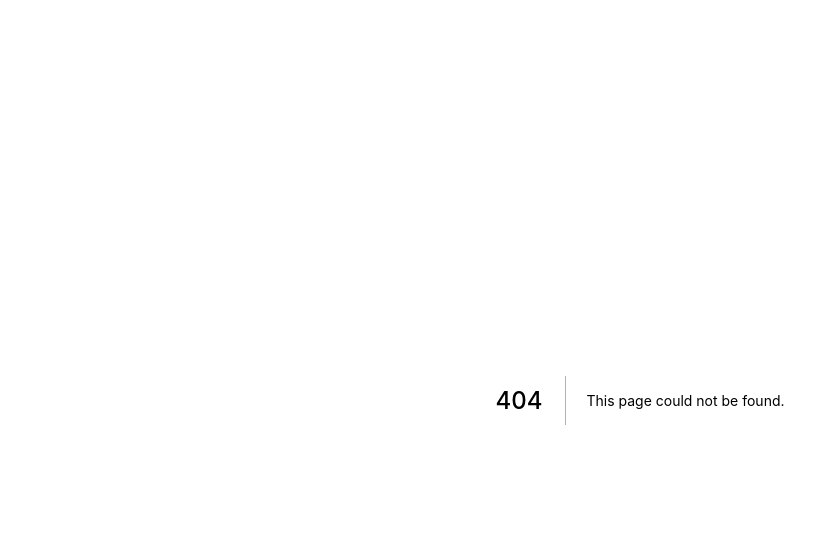
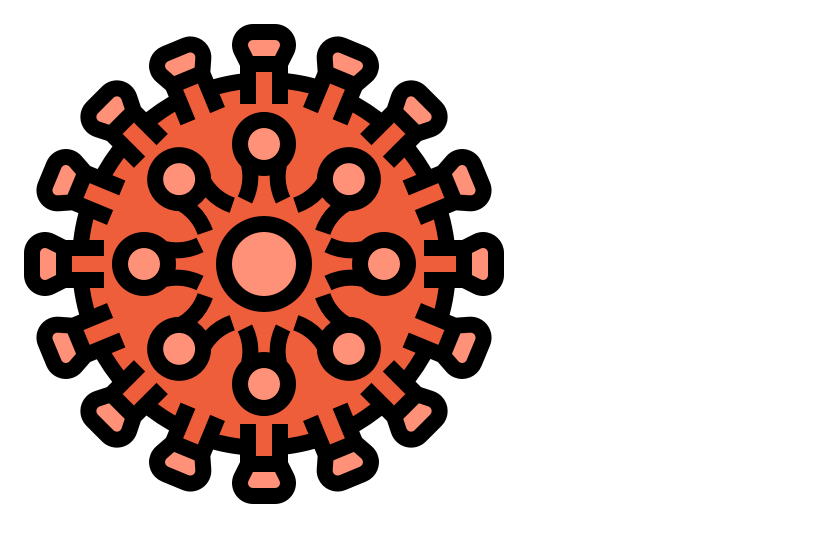
Before and after one commit to FIT5120-IE-TA07/vital-seed-view, a Next.js app: page /components/images/virus.image in a window 1280 px wide. Before the commit this address had no page. Shown: the top 542 px of the page, without its empty margins (0-823 px from the left). Built offline with nearby package versions, Linux system fonts and the light colour scheme.

Commit message:
resolved image component

```diff
--- /dev/null
+++ b/pages/components/images/test.image.js
@@ -0,0 +1,5 @@
+function MyImage() {
+  return <img src="/check-your-risk-logo.png" alt="my image" />
+}
+
+export default MyImage
--- /dev/null
+++ b/pages/components/images/virus.image.js
@@ -0,0 +1,5 @@
+function VirusImage() {
+  return <img src="/virus-image.png" alt="Virus Icon"/>
+}
+
+export default VirusImage
```
